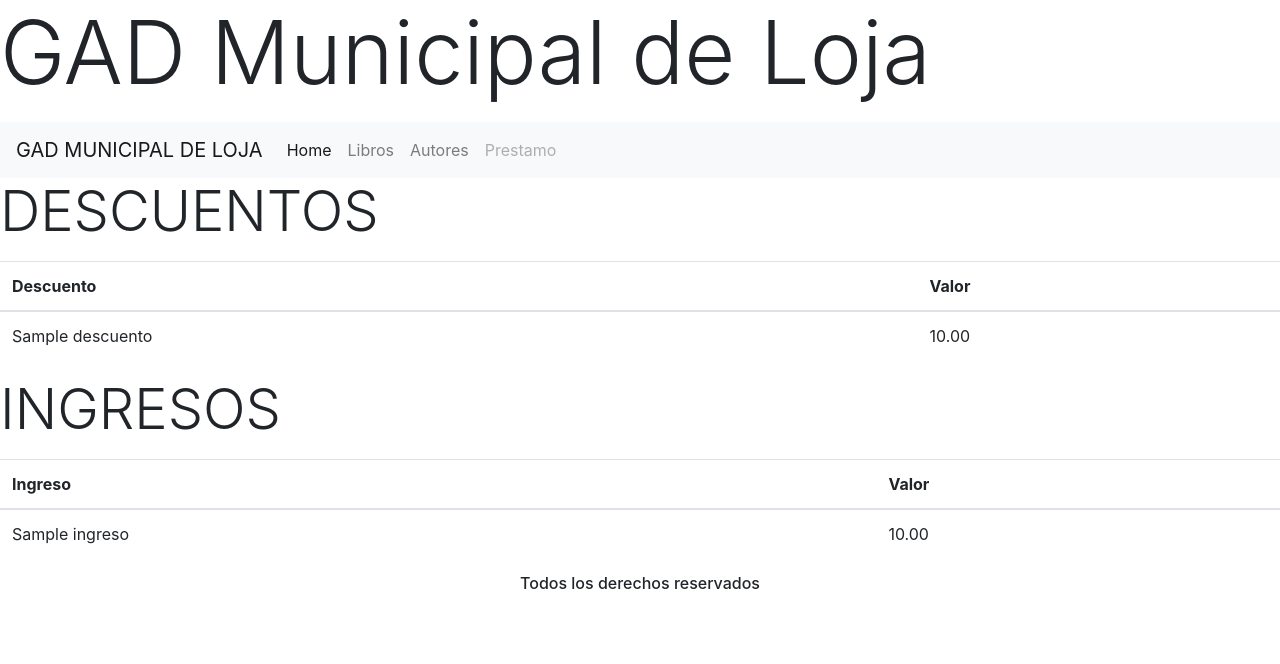
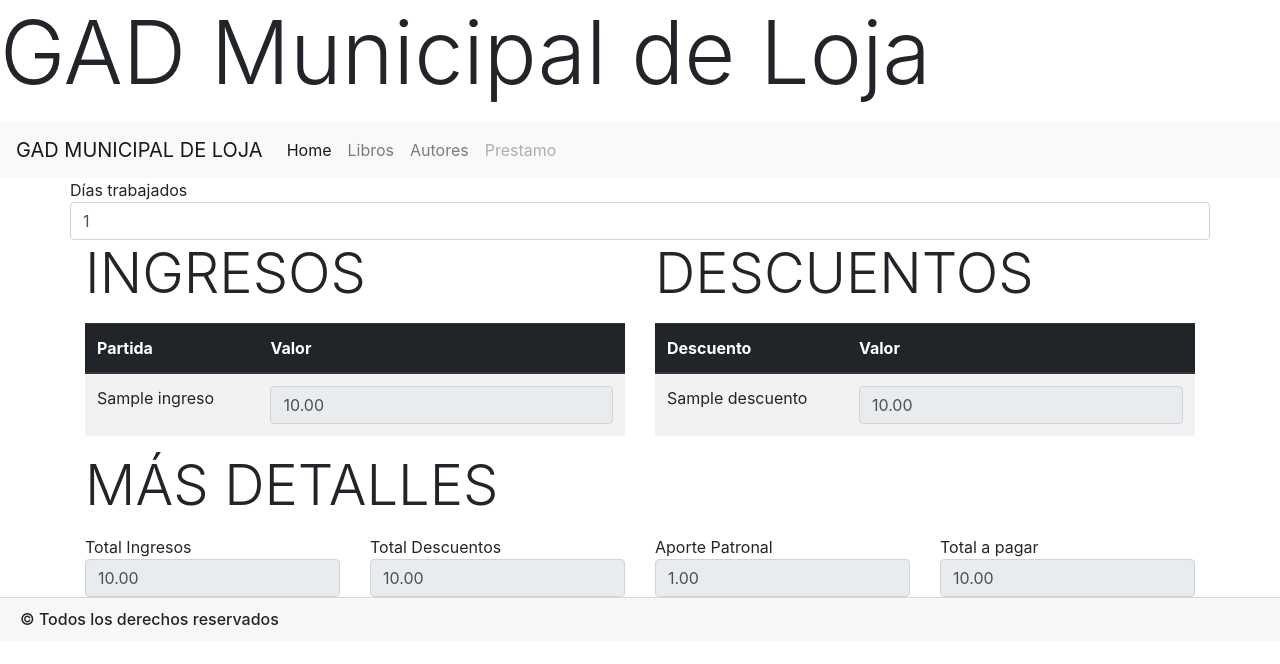
Before and after one commit to diegoxxc14/pruebas, a Django app: page /libros/ver_detalle_rol/1 in a window 1280 px wide. Shown: the top 664 px of the page. Run offline with Django 3.2, Linux system fonts and the light colour scheme; tables that the repository leaves empty hold one stand-in row (values such as "Sample post"); some libraries are stand-ins or nearby versions.

Commit message:
Cambios al modelo y optimización con JQuery

```diff
--- a/app_libros/views.py
+++ b/app_libros/views.py
@@ -10,26 +10,21 @@
     #return HttpResponse("Hola mundo")
     return render(request, 'libros/index.html')
 
-def calcular_iess_view(rolPago, valor_empleado = Decimal(11.45), valor_trabajador = Decimal(9.45)):
-    sueldo_base = rolPago.persona.sueldo
+def cal_iess_personal(rolPago, valor_empleado = Decimal(11.45), valor_trabajador = Decimal(9.45)):
+    ing_rol = get_object_or_404(Ingreso_Rol, rol_pago=rolPago.pk, ingreso=1)
 
     if rolPago.persona.tipo == 'trabajador':
-        return (sueldo_base * valor_trabajador)/100
-    elif rolPago.persona.tipo == 'empleado':
-        return (sueldo_base * valor_empleado)/100
+        return (ing_rol.valor * valor_trabajador)/100
+    else:
+        return (ing_rol.valor * valor_empleado)/100
 
-def cargar_sueldo_view(rolPago):
-    pk_ingreso = get_object_or_404(Ingreso, nombre='SUELDO').pk
-    sueldo_base = rolPago.persona.sueldo
 
-    ir = Ingreso_Rol(
-        rol_pago_id=rolPago.pk,
-        ingreso_id=pk_ingreso,
-        valor=sueldo_base
-    )
-    ir.save()
+def cal_iess_patronal(rolPago, valor = Decimal(11.15)):
+    ing_rol = get_object_or_404(Ingreso_Rol, rol_pago=rolPago.pk, ingreso=1)
+    return (ing_rol.valor * valor)/100
 
-def generar_ingresos_view(rolPago):
+
+def generar_ingresos(rolPago):
     ingresos = get_list_or_404(Ingreso, activo=True)
 
     for ingreso in ingresos:
@@ -37,11 +32,12 @@
             rol_pago_id=rolPago.pk,
             ingreso_id=ingreso.pk,
         )
-        if ingreso.nombre == 'SUELDO':#Cambiamos el valor de default
-            ir.valor = rolPago.persona.sueldo
+        if ingreso.pk == 1 and rolPago.dias_trabajados != 0: # Id 1 para el suedo (OJO)
+            ir.valor = rolPago.persona.sueldo   #Al generar por 1ra vez agregamos el sueldo base
         ir.save()
 
-def generar_descuentos_view(rolPago):
+
+def generar_descuentos(rolPago):
     descuentos = get_list_or_404(Descuento, activo=True)
 
     for descuento in descuentos:
@@ -49,22 +45,29 @@
             rol_pago_id=rolPago.pk,
             descuento_id=descuento.pk,
         )
-        if descuento.nombre == 'IESS':#Cambiamos el valor de default
-            dr.valor = calcular_iess_view(rolPago)
+        if descuento.pk == 1 and rolPago.dias_trabajados != 0:# Id 1 para el iess (OJO)
+            dr.valor = cal_iess_personal(rolPago)
         dr.save()
 
-def generar_roles_view(empleados,pk_periodo):
+
+def generar_roles(empleados, pk_periodo):
     for emp in empleados:
         rp = Rol_Pago(
-            codigo = u'Rol de Pago - {0}'.format(emp),
             persona_id = emp.pk,
-            periodo_rol_id = pk_periodo)
+            periodo_rol_id = pk_periodo,
+        )
+        if emp.tipo == 'contratado':
+            rp.dias_trabajados = 0  #Por defecto son 30 para trabajadores y empleados planta
         rp.save()
 
-        generar_ingresos_view(rp)  # cargamos los ingresos activos al Rol
-        generar_descuentos_view(rp)#generamos los descuentos al Rol
+        generar_ingresos(rp)   # cargamos los ingresos activos al Rol
+        generar_descuentos(rp) #generamos los descuentos al Rol
+
+        if emp.tipo != 'contratado':    #El Rol del contratado se genera en 0
+            cal_rol_pago(rp)
 
     return get_list_or_404(Rol_Pago, periodo_rol=pk_periodo)
+
 
 @login_required()
 def crear_periodo_view(request):
@@ -72,25 +75,48 @@
         form = PeriodoForm(request.POST)
         if form.is_valid():
             periodo_new = form.save()
-            personas = get_list_or_404(Persona)#Lista de empleados o partidas para los roles
-            roles = generar_roles_view(personas, periodo_new.pk)
-
+            personas = get_list_or_404(Persona)#Lista de partidas para los roles
+            roles = generar_roles(personas, periodo_new.pk)
             return render(request, 'libros/roles_generar.html', {'periodo':periodo_new,'roles':roles})
-        # return redirect('inicio')
     else:
         form = PeriodoForm()
     return render(request, 'libros/periodo_form.html',{'form': form})
 
+
 def ver_periodos_view(request):
     p = get_list_or_404(Periodo_Rol)
     return render(request, 'libros/periodo_ver.html',{'periodos':p})
+
 
 def ver_roles_view(request, pk):
     r = get_list_or_404(Rol_Pago, periodo_rol_id=pk)
     p = get_object_or_404(Periodo_Rol, pk=pk)
     return render(request, 'libros/roles_generar.html', {'periodo':p,'roles':r})
 
+
 def ver_detalle_rol_view(request, pk):
+    rolPago = get_object_or_404(Rol_Pago, pk=pk)
     des = get_list_or_404(Descuento_Rol, rol_pago_id=pk)
     ing = get_list_or_404(Ingreso_Rol, rol_pago_id=pk)
-    return render(request, 'libros/detalle_rol.html', {'descuentos':des, 'ingresos':ing})
+    return render(request, 'libros/detalle_rol.html', {'descuentos':des, 'ingresos':ing, 'rol':rolPago})
+
+def cal_rol_pago(rolPago):
+    ingresos_rol = get_list_or_404(Ingreso_Rol, rol_pago=rolPago.pk)
+    descuentos_rol = get_list_or_404(Descuento_Rol, rol_pago=rolPago.pk)
+    iess_patronal = cal_iess_patronal(rolPago)
+
+    sum_ingresos = cal_total(ingresos_rol)
+    sum_descuentos = cal_total(descuentos_rol)
+    total_rol = sum_ingresos - sum_descuentos
+
+    rolPago.aporte_patronal = iess_patronal
+    rolPago.total_ingresos = sum_ingresos
+    rolPago.total_descuentos = sum_descuentos
+    rolPago.total_pagar = total_rol
+    rolPago.save()
+
+def cal_total(valores_rol):    #Calcula el total de ingresos y egresos
+    sum_total = Decimal(0.0)
+    for valor_rol in valores_rol:
+        sum_total+=valor_rol.valor
+    return sum_total
--- a/libros/settings.py
+++ b/libros/settings.py
@@ -79,7 +79,7 @@
 DATABASES = {
     'default': {
         'ENGINE': 'django.db.backends.postgresql_psycopg2',
-        'NAME': 'prueba_libros',
+        'NAME': 'roles_pago',
         'USER': 'postgres',
         'PASSWORD': 'root',
         'HOST': '127.0.0.1',
--- a/templates/base/base.html
+++ b/templates/base/base.html
@@ -37,11 +37,13 @@
     {% endblock %}
 
     {% block footer %}
-        <h6 class="text-center">Todos los derechos reservados</h6>
+        <h6 class="card-footer">&copy Todos los derechos reservados</h6>
     {% endblock %}
 
-    <script src="{% static 'js/jquery_v3.3.1.min.js' %}"></script>
-    <script src="{% static 'js/bootstrap.min.js' %}"></script>
+    {% block javascript %}
+        <script src="{% static 'js/jquery_v3.3.1.min.js' %}"></script>
+        <script src="{% static 'js/bootstrap.min.js' %}"></script>
+    {% endblock %}
 
     {{ form.media.js }}
 </body>
--- a/templates/libros/detalle_rol.html
+++ b/templates/libros/detalle_rol.html
@@ -1,10 +1,38 @@
 {% extends 'base/base.html' %}
+{% load staticfiles %}
 
 {% block content %}
-    <div>
+    <div class="container">
+        <div class="row">
+                <span>Días trabajados</span>
+                <input id="dias_trabajo" class="form-control" value="{{ rol.dias_trabajados }}"/>
+        </div>
+        <div class="row">
+            <div class="col">
+                <p class="display-4">INGRESOS</p>
+                <table class="table table-striped">
+                    <thead class="thead-dark">
+                        <tr>
+                            <th>Partida</th>
+                            <th>Valor</th>
+                        </tr>
+                    </thead>
+                    <tbody>
+                        {% for ing in ingresos %}
+                            <tr>
+                                <td>{{ ing.ingreso.nombre }}</td>
+                                <td>
+                                    <input id="ing_{{ ing.ingreso.pk }}" class="form-control" value="{{ ing.valor }}" readonly/>
+                                </td>
+                            </tr>
+                        {% endfor %}
+                    </tbody>
+                </table>
+            </div>
+            <div class="col">
                 <p class="display-4">DESCUENTOS</p>
-        <table class="table">
-            <thead>
+                <table class="table table-striped">
+                    <thead class="thead-dark">
                         <tr>
                             <th>Descuento</th>
                             <th>Valor</th>
@@ -14,29 +42,79 @@
                         {% for des in descuentos %}
                             <tr>
                                 <td>{{ des.descuento.nombre }}</td>
-                        <td>{{ des.valor }}</td>
+                                <td>
+                                    <input id="des_{{ des.descuento.pk }}" class="form-control" value="{{ des.valor }}" readonly/>
+                                </td>
                             </tr>
                         {% endfor %}
                     </tbody>
                 </table>
             </div>
-    <div>
-        <p class="display-4">INGRESOS</p>
-        <table class="table">
-            <thead>
-                <tr>
-                    <th>Ingreso</th>
-                    <th>Valor</th>
-                </tr>
-            </thead>
-            <tbody>
-                {% for ing in ingresos %}
-                    <tr>
-                        <td>{{ ing.ingreso.nombre }}</td>
-                        <td>{{ ing.valor }}</td>
-                    </tr>
-                {% endfor %}
-            </tbody>
-        </table>
         </div>
+
+        <p class="display-4">MÁS DETALLES</p>
+        <div class="row">
+            <div class="col">
+                <span>Total Ingresos</span>
+               <input class="form-control" value="{{ rol.total_ingresos }}" readonly/>
+            </div>
+            <div class="col">
+                <span>Total Descuentos</span>
+              <input class="form-control" value="{{ rol.total_descuentos }}" readonly/>
+            </div>
+
+            <div class="col">
+                <span>Aporte Patronal</span>
+                <input id="iess_patronal" class="form-control" value="{{ rol.aporte_patronal }}" readonly/>
+            </div>
+            <div class="col">
+                <span>Total a pagar</span>
+              <input class="form-control" value="{{ rol.total_pagar }}" readonly/>
+            </div>
+        </div>
+
+    </div>
+
 {% endblock %}
+{% block javascript %}
+    {{ block.super }}
+    <script>
+        $(function () {
+
+            const DIAS_MES = 30;
+            const IESS_EMPLEADO = 11.45;
+            const IESS_TRABAJADOR = 9.45;
+            const IESS_PATRONAL = 11.15;
+
+            sueldo_base = parseFloat($("#ing_1").val().replace(",","."));    //Capturamos el sueldo una sola vez
+
+            $("#dias_trabajo").keyup(function () {
+                dias_trabajados = parseInt($("#dias_trabajo").val());
+                if (!isNaN(dias_trabajados)){
+                    remuneracion = redondear_2_dec((dias_trabajados * sueldo_base) / DIAS_MES);
+                    $("#ing_1").val(remuneracion.toString().replace(".",","));
+                }else{
+                    remuneracion = 0;
+                    $("#ing_1").val("0,00");
+                }
+                cal_iess_personal(remuneracion);
+                cal_iess_patronal(remuneracion);
+            });
+
+            function cal_iess_personal(remun) {//Falta la condición de empleado o trabajador
+                iess_personal = redondear_2_dec((remun * IESS_TRABAJADOR)/100)
+                iess_personal = redondear_2_dec((remun * IESS_EMPLEADO)/100)
+                $("#des_1").val(iess_personal.toString().replace(".",","));
+            }
+
+            function cal_iess_patronal(remun) {
+                iess_patronal = redondear_2_dec((remun * IESS_PATRONAL)/100)
+                $("#iess_patronal").val(iess_patronal.toString().replace(".",","));
+            }
+
+            function redondear_2_dec(num) {
+                return Math.round(num * 100) / 100
+            }
+        });
+    </script>
+{% endblock %}
```
Also changed, not shown: app_libros/models.py (+44 -43 lines), app_prestamo/models.py (+8 -4 lines), app_libros/migrations/0001_initial.py, app_prestamo/migrations/0001_initial.py. Lines whose indentation alone changed are shown as unchanged.
